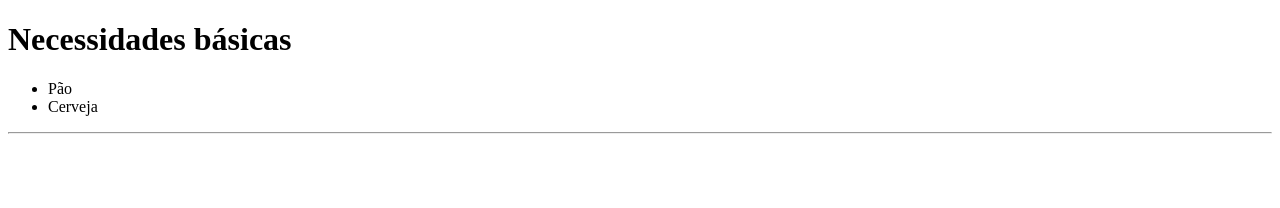
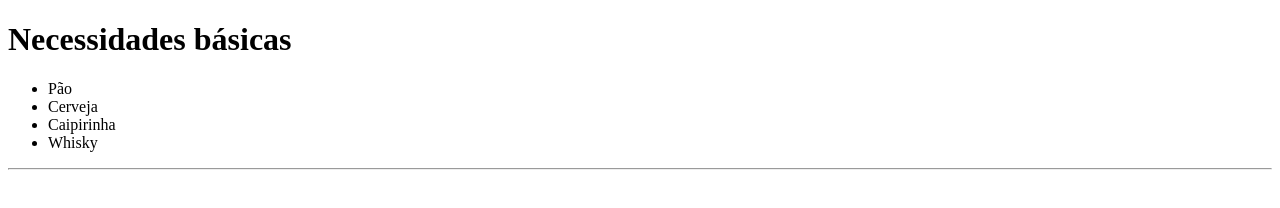
Before and after one commit to DiegoAguilera22/CI_CD, a plain HTML site: page index.html in a window 1280 px wide. Drawn offline with Linux system fonts and the light colour scheme.

Commit message:
Update index.html

```diff
--- a/index.html
+++ b/index.html
@@ -11,6 +11,8 @@
     <ul>
     <li>Pão</li>
     <li>Cerveja</li>
+    <li>Caipirinha</li>
+    <li>Whisky</li>
 </ul>
     <hr>
 </body>
```
